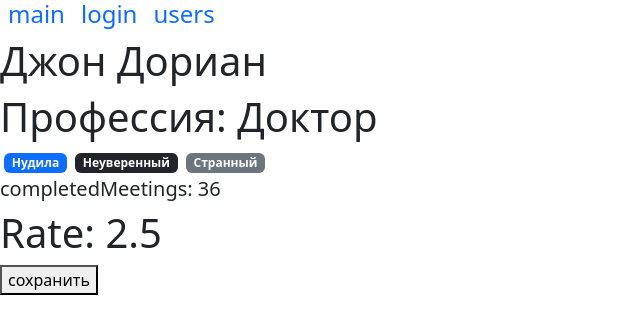
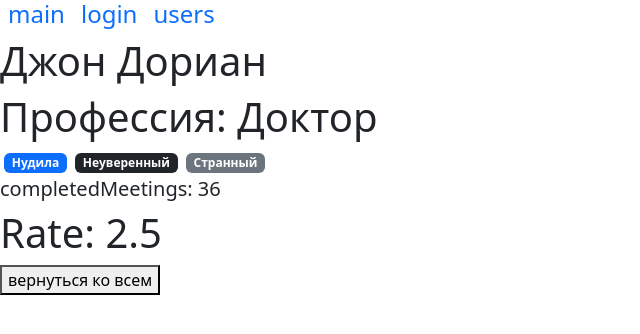
Before and after one commit to UDEADWAY05/Fast-Company, a React (Create React App) app: page /users/67rdca3eeb7f6fgeed471815 in a window 1280 px wide. Shown: the top 334 px of the page, without its empty margins (0-640 px from the left). Built offline with nearby package versions, Linux system fonts and the light colour scheme.

Commit message:
finish ex 1 second week Aprill v-2

```diff
--- a/src/API/fake.api/user.api.js
+++ b/src/API/fake.api/user.api.js
@@ -154,10 +154,11 @@ const fetchAll = () =>
 const getById = (id) =>
     new Promise((resolve) => {
         window.setTimeout(function () {
-            resolve(users.find((user)=> user._id) === id)
-        })
-    }, 1000)
+            resolve(users.find((user) => user._id === id))
+        }, 1000)
+    })
 
 export default {
-    fetchAll
+    fetchAll,
+    getById
 };
--- a/src/components/userBody.jsx
+++ b/src/components/userBody.jsx
@@ -14,7 +14,7 @@ const UserBody = ({ user }) => {
     <QualitiesList qualities={user.qualities} ></QualitiesList>
     <h5>{"completedMeetings: " + user.completedMeetings}</h5>
     <h1>{"Rate: " + user.rate}</h1>
-    <button className="" onClick={() => HandleSave()}>сохранить</button>
+    <button className="" onClick={() => HandleSave()}>вернуться ко всем</button>
   </div>;
 };
 
--- a/src/components/userInfo.jsx
+++ b/src/components/userInfo.jsx
@@ -5,14 +5,13 @@ import PropTypes from "prop-types";
 import API from "../API";
 
 const UserInfo = ({ id }) => {
-  const [users, setUsers] = useState();
+  const [user, setUser] = useState();
   useEffect(() => {
-    API.users.fetchAll().then((data) => setUsers(data));
+    API.users.getById(id).then((data) => setUser(data));
   }, []);
 
-  if (users) {
-    const myUser = users.filter((user) => user._id === id);
-    return <UserBody user={myUser[0]}/>;
+  if (user) {
+    return <UserBody user={user}/>;
   }
   return "loading...";
 };
```
